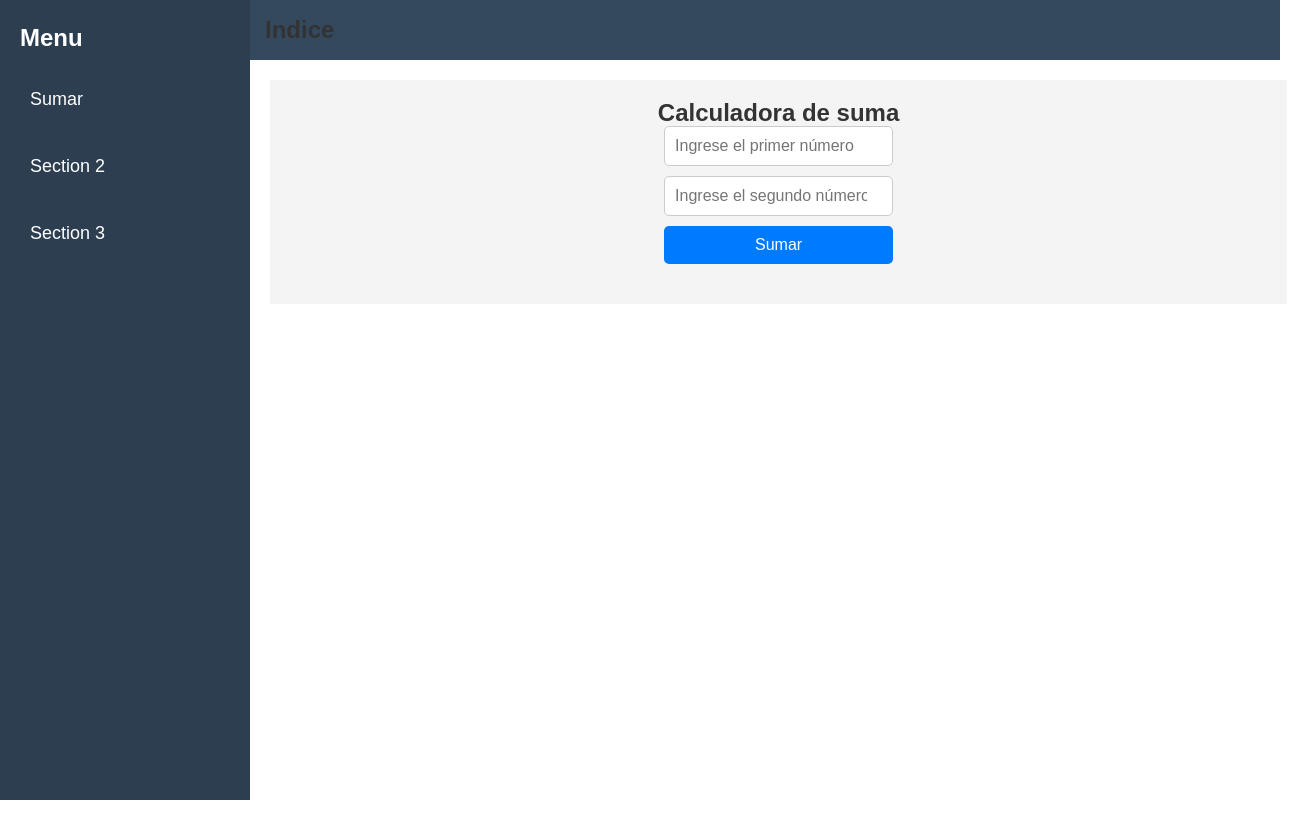
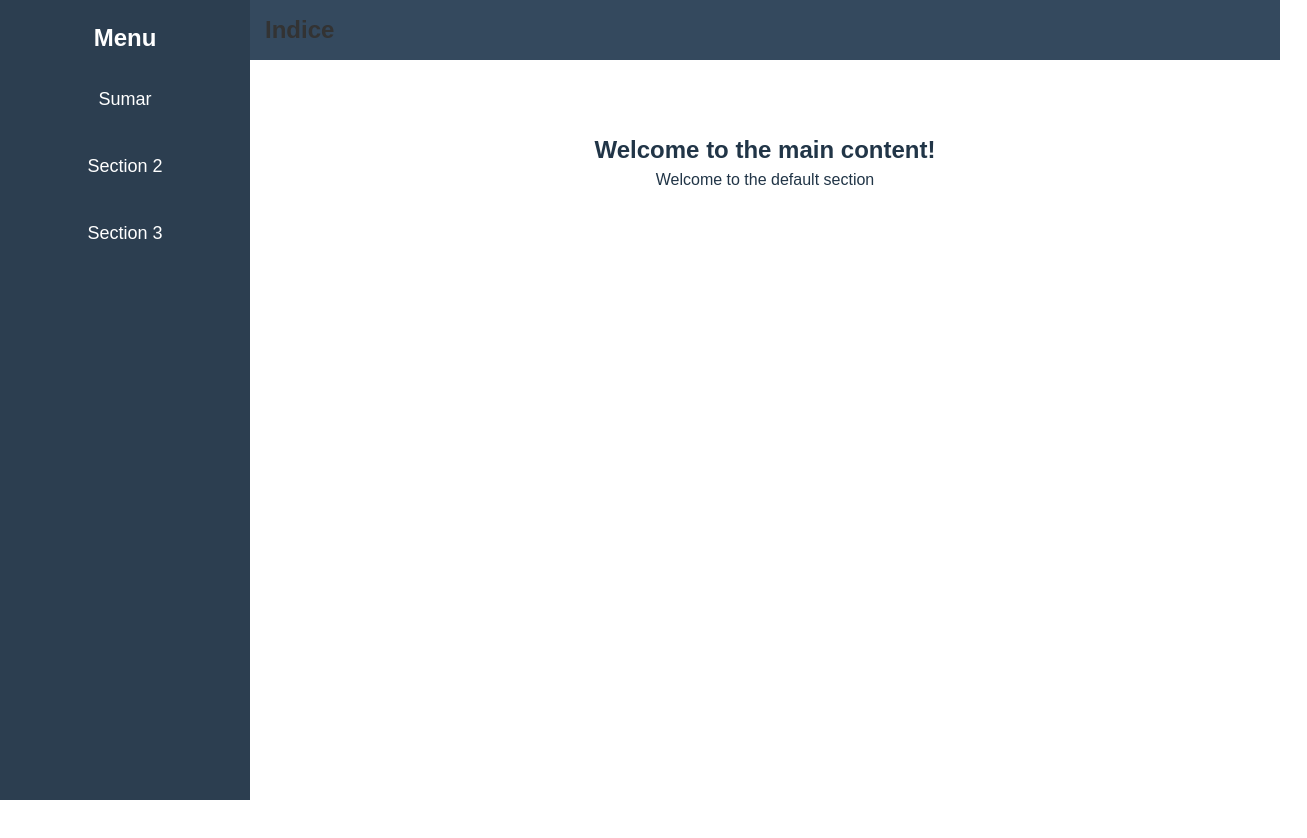
Before and after one commit to Braslyvm/-Proyecto-1-Dise-o-Hacienda, a React (Vite) app in the folder Proyecto-Hacienda/: page / in a window 1280 px wide. Shown: the top 838 px of the page, 1307 px wide, since content can reach past the window. Before the commit the page ends 800 px from the top, so only its background shows below. Built offline with nearby package versions, Linux system fonts and the light colour scheme.

Commit message:
actualizacion

```diff
--- a/Proyecto-Hacienda/src/App.css
+++ b/Proyecto-Hacienda/src/App.css
@@ -32,10 +32,9 @@ body {
   padding: 20px; /* Espaciado interior del contenido */
   flex-grow: 1; /* El contenido principal ocupará el espacio restante en la pantalla */
   overflow-y: auto; /* Permite que el contenido sea desplazable en caso de desbordamiento vertical */
-  margin-top: 60px; /* Ajusta para que el contenido respete la altura del Navbar, desplazándose debajo de él */
-  background-color: #ffffff; /* Define un color de fondo blanco para el contenido */
-  height: calc(100vh - 60px); /* Ajusta la altura para que ocupe toda la pantalla disponible, restando la altura del Navbar (60px) */
-  width: 185%; /* Asegura que el contenido ocupe todo el ancho disponible de la pantalla */
+  margin-top: 60px;
+  background-color: #ffffff;
+  height: calc(100vh - 60px);
 }
 
 
--- a/Proyecto-Hacienda/src/App.jsx
+++ b/Proyecto-Hacienda/src/App.jsx
@@ -14,7 +14,7 @@ function App() {
     return (
         <div className="app-container">
             <Sidebar changeContent={changeContent} />
-            <main className="main-content">
+            <main className="main-content"><h1><h1></h1></h1>
                 <Navbar />
                 <MainContent content={content} />
             </main>
--- a/Proyecto-Hacienda/src/Componentes/MainContent.jsx
+++ b/Proyecto-Hacienda/src/Componentes/MainContent.jsx
@@ -1,14 +1,15 @@
 // src/Componentes/MainContent.jsx
 import React from 'react';
 import SumaComponent from './Suma';  // Asegúrate de importar el componente Suma
+import Cambio from '../CuerpoElder/App.jsx';  // Importa con la primera letra en mayúscula
 
 function MainContent({ content }) {
     const renderContent = () => {
         switch (content) {
             case 'section1':
-                return <SumaComponent />;  // Renderiza el componente Suma
+                return <SumaComponent />;
             case 'section2':
-                return <div>Section 2 content</div>;
+                return <Cambio />;  // Uso correcto del componente `Cambio`
             case 'section3':
                 return <div>Section 3 content</div>;
             default:
@@ -16,7 +17,12 @@ function MainContent({ content }) {
         }
     };
 
-    return <SumaComponent />;
+    return (
+        <div className="main-content-area" style={{ height: '100%' }}>
+            <h2>{content === 'default' ? 'Welcome to the main content!' : `Content for ${content}`}</h2>
+            {renderContent()}
+        </div>
+    );
 }
 
 export default MainContent;
```
Also changed, not shown: Proyecto-Hacienda/src/Componentes/Navbar.jsx (+5 -5 lines), Proyecto-Hacienda/src/Logeo/Logeo.css (added, +25 -0 lines), Proyecto-Hacienda/src/Logeo/Logeo.jsx (added, +19 -0 lines).
